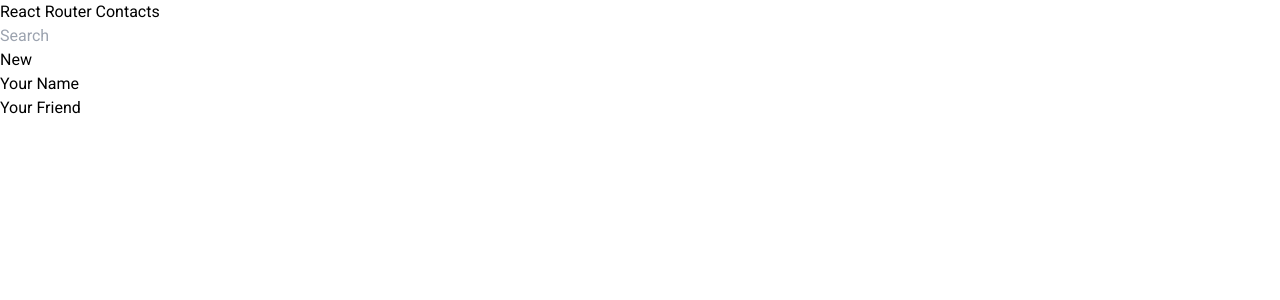
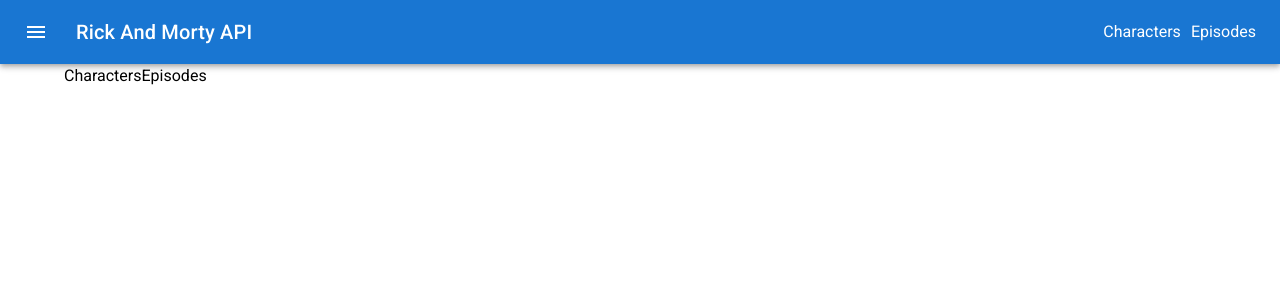
Before and after one commit to medvedium/rickAndMorty, a React (Create React App) app: page / in a window 1280 px wide. Shown: the top 300 px of the page. Built offline with nearby package versions, Linux system fonts and the light colour scheme; what @rtk-query/graphql-request-base-query would draw is missing.

Commit message:
Crawling to react-router

```diff
--- a/package.json
+++ b/package.json
@@ -28,6 +28,7 @@
     "react-router-dom": "^6.8.0",
     "react-scripts": "5.0.1",
     "redux": "^4.2.0",
+    "sass": "^1.57.1",
     "sort-by": "^1.2.0",
     "typescript": "^4.9.4",
     "web-vitals": "^2.1.4"
--- a/src/components/App/App.tsx
+++ b/src/components/App/App.tsx
@@ -2,13 +2,16 @@ import React from "react";
 import "./App.css";
 import AppHeader from "../AppHeader/AppHeader";
 import { Container } from "@mui/material";
+import { Outlet } from "react-router-dom";
 
 function App() {
   return (
     <>
       <AppHeader />
       <main>
-        <Container></Container>
+        <Container>
+          <Outlet />
+        </Container>
       </main>
     </>
   );
--- a/src/components/AppHeader/AppHeader.tsx
+++ b/src/components/AppHeader/AppHeader.tsx
@@ -24,8 +24,11 @@ export default function AppHeader() {
           <Typography variant="h6" component="div" sx={{ flexGrow: 1 }}>
             Rick And Morty API
           </Typography>
-          <Link to={`characters`} color="inherit">
-            Login
+          <Link to={`characters`} color="inherit" style={{ marginRight: 10 }}>
+            Characters
+          </Link>
+          <Link to={`episodes`} color="inherit">
+            Episodes
           </Link>
         </Toolbar>
       </AppBar>
--- /dev/null
+++ b/src/components/ErrorPage/ErrorPage.module.scss
@@ -0,0 +1,9 @@
+.error {
+  margin: 0 auto;
+  width: auto;
+  display: flex;
+  flex-direction: column;
+  align-items: center;
+  height: 100vh;
+  justify-content: center;
+}
--- /dev/null
+++ b/src/components/ErrorPage/ErrorPage.tsx
@@ -0,0 +1,21 @@
+import { useRouteError } from "react-router-dom";
+import AppHeader from "../AppHeader/AppHeader";
+import styles from "./ErrorPage.module.scss";
+
+export default function ErrorPage() {
+  const error: any = useRouteError();
+  console.error(error);
+
+  return (
+    <>
+      <AppHeader />
+      <div className={styles.error}>
+        <h1>Oops!</h1>
+        <p>Sorry, an unexpected error has occurred.</p>
+        <p>
+          <i>{error.statusText || error.message}</i>
+        </p>
+      </div>
+    </>
+  );
+}
--- a/src/index.tsx
+++ b/src/index.tsx
@@ -11,7 +11,9 @@ import { ApolloProvider } from "@apollo/client";
 import client from "./apollo/client";
 import { createBrowserRouter, RouterProvider } from "react-router-dom";
 import CharactersList from "./components/CharactersList/CharactersList";
-import Root from "./routes/root";
+import ErrorPage from "./components/ErrorPage/ErrorPage";
+import App from "./components/App/App";
+import HomePage from "./routes/HomePage";
 
 const root = ReactDOM.createRoot(
   document.getElementById("root") as HTMLElement
@@ -20,11 +22,18 @@ const root = ReactDOM.createRoot(
 const router = createBrowserRouter([
   {
     path: "/",
-    element: <Root />,
-  },
-  {
-    path: "/characters",
-    element: <CharactersList />,
+    element: <App />,
+    errorElement: <ErrorPage />,
+    children: [
+      {
+        path: "/",
+        element: <HomePage />,
+      },
+      {
+        path: "/characters",
+        element: <CharactersList />,
+      },
+    ],
   },
 ]);
 
--- /dev/null
+++ b/src/routes/HomePage.tsx
@@ -0,0 +1,13 @@
+import React from "react";
+import { Link } from "react-router-dom";
+
+const HomePage = () => {
+  return (
+    <>
+      <Link to={"characters"}>Characters</Link>
+      <Link to={"episodes"}>Episodes</Link>
+    </>
+  );
+};
+
+export default HomePage;
--- a/src/routes/root.tsx
+++ /dev/null
@@ -1,36 +0,0 @@
-export default function Root() {
-  return (
-    <>
-      <div id="sidebar">
-        <h1>React Router Contacts</h1>
-        <div>
-          <form id="search-form" role="search">
-            <input
-              id="q"
-              aria-label="Search contacts"
-              placeholder="Search"
-              type="search"
-              name="q"
-            />
-            <div id="search-spinner" aria-hidden hidden={true} />
-            <div className="sr-only" aria-live="polite"></div>
-          </form>
-          <form method="post">
-            <button type="submit">New</button>
-          </form>
-        </div>
-        <nav>
-          <ul>
-            <li>
-              <a href={`/contacts/1`}>Your Name</a>
-            </li>
-            <li>
-              <a href={`/contacts/2`}>Your Friend</a>
-            </li>
-          </ul>
-        </nav>
-      </div>
-      <div id="detail"></div>
-    </>
-  );
-}
```
Also changed, not shown: 1 other file (tests, documents, lock files or other folders).
